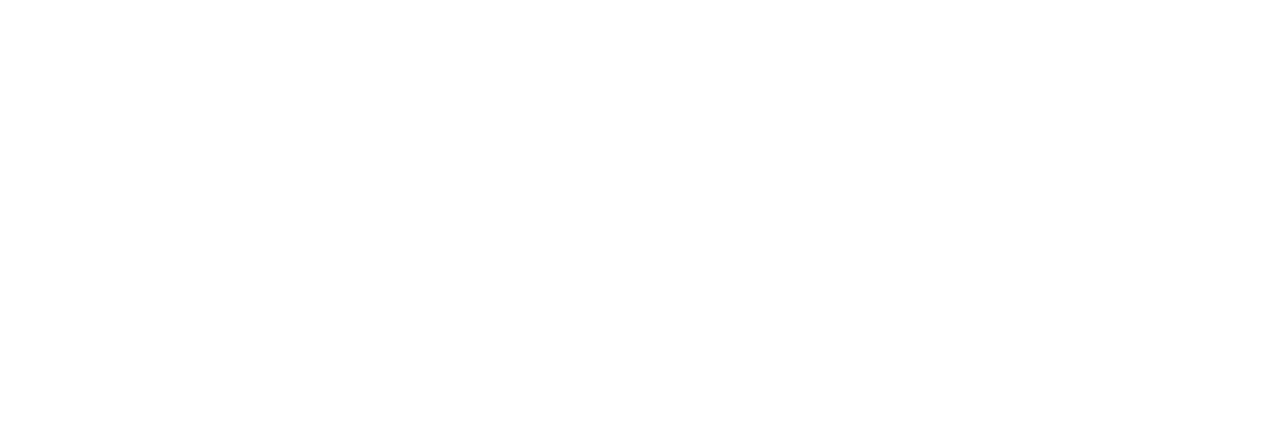
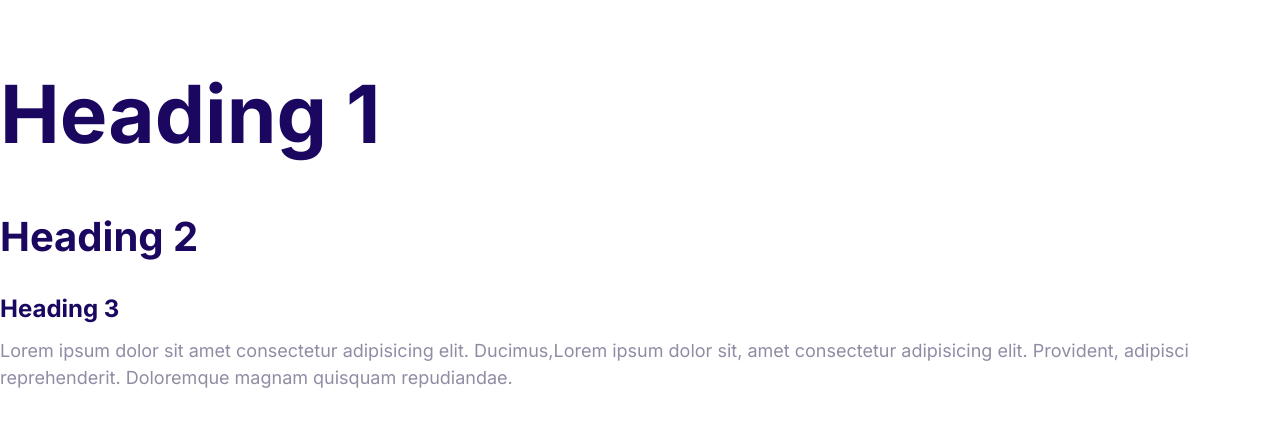
Before and after one commit to Natarajasivam/CLOUD-WEBSITE, a plain HTML site: page INDEX.HTML in a window 1280 px wide. Drawn offline with Linux system fonts and the light colour scheme.

Commit message:
font changes

```diff
--- a/CSS/STYLES.CSS
+++ b/CSS/STYLES.CSS
@@ -6,3 +6,46 @@
     --color-body:#918ca4;
 
 }
+html{
+    font-size: 62.5%;
+}
+body{
+    font-family: Inter,Arial,Arial, Helvetica, sans-serif;
+    color: var(--color-body);
+    font-size:2.4rem;
+    line-height: 1.5;
+
+
+}
+h1,h2,h3{
+    color: var(--color-headings);
+    margin-bottom: 1rem;
+}
+h1{
+    font-size: 7rem;
+}
+h2{
+    font-size: 4rem;
+}
+h3{
+    font-size: 3rem;
+
+}
+p{
+    margin-top:0 ;
+}
+
+@media screen and (min-width:1024px){
+    body{
+        font-size:1.8rem;
+    }
+    h1{
+       font-size: 8rem;
+    }
+    h2{
+        font-size: 4rem;
+     }
+     h3{
+        font-size: 2.4rem;
+     }
+}
--- a/INDEX.HTML
+++ b/INDEX.HTML
@@ -4,11 +4,18 @@
     <meta charset="UTF-8">
     <meta http-equiv="X-UA-Compatible" content="IE=edge">
     <meta name="viewport" content="width=device-width, initial-scale=1.0">
+    <link rel="preconnect" href="https://fonts.googleapis.com">
+<link rel="preconnect" href="https://fonts.gstatic.com" crossorigin>
+<link href="https://fonts.googleapis.com/css2?family=Inter:wght@400;700&display=swap" rel="stylesheet">
     <link rel="stylesheet" href="CSS/normalize.css">
     <link rel="stylesheet" href="CSS/STYLES.CSS">
     <title>Document</title>
 </head>
 <body>
+    <h1>Heading 1</h1>
+    <h2>Heading 2</h2>
+    <h3>Heading 3</h3>
+    <p>Lorem ipsum dolor sit amet consectetur adipisicing elit. Ducimus,Lorem ipsum dolor sit, amet consectetur adipisicing elit. Provident, adipisci reprehenderit. Doloremque magnam quisquam repudiandae.</p>
 
 </body>
 </html>
```
